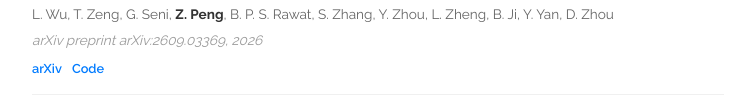
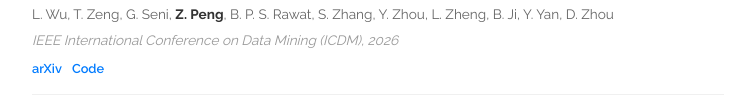
Before and after one commit to ZhiminPeng/zhiminpeng.github.io, a plain HTML site: page papers.html in a window 1280 px wide. Shown: the part 375-487 px from the top of the page, without its empty margins (262-1017 px from the left). Drawn offline with Linux system fonts and the light colour scheme.

Commit message:
Update HypRQ-VAE venue to ICDM 2026
Co-Authored-By: Claude Opus 5.5 <noreply@anthropic.com>
Claude-Session: https://claude.ai/code/session_01VF8Wj4Bchvt69apxbfYLcZ

```diff
--- a/papers.html
+++ b/papers.html
@@ -148,7 +148,7 @@
           <a href="https://arxiv.org/abs/2609.03369" target="_blank" rel="noopener">HypRQ-VAE: Hyperbolic Item Indexing for Long-Tail-Aware Generative Recommender Systems</a>
         </span>
         <div class="paper-authors">L. Wu, T. Zeng, G. Seni, <strong>Z. Peng</strong>, B. P. S. Rawat, S. Zhang, Y. Zhou, L. Zheng, B. Ji, Y. Yan, D. Zhou</div>
-        <div class="paper-venue">arXiv preprint arXiv:2609.03369, 2026</div>
+        <div class="paper-venue">IEEE International Conference on Data Mining (ICDM), 2026</div>
         <div class="paper-links"><a href="https://arxiv.org/abs/2609.03369" target="_blank" rel="noopener">arXiv</a><a href="https://github.com/wulongfeng/HypRQ-VAE" target="_blank" rel="noopener">Code</a></div>
       </li>
 
```
